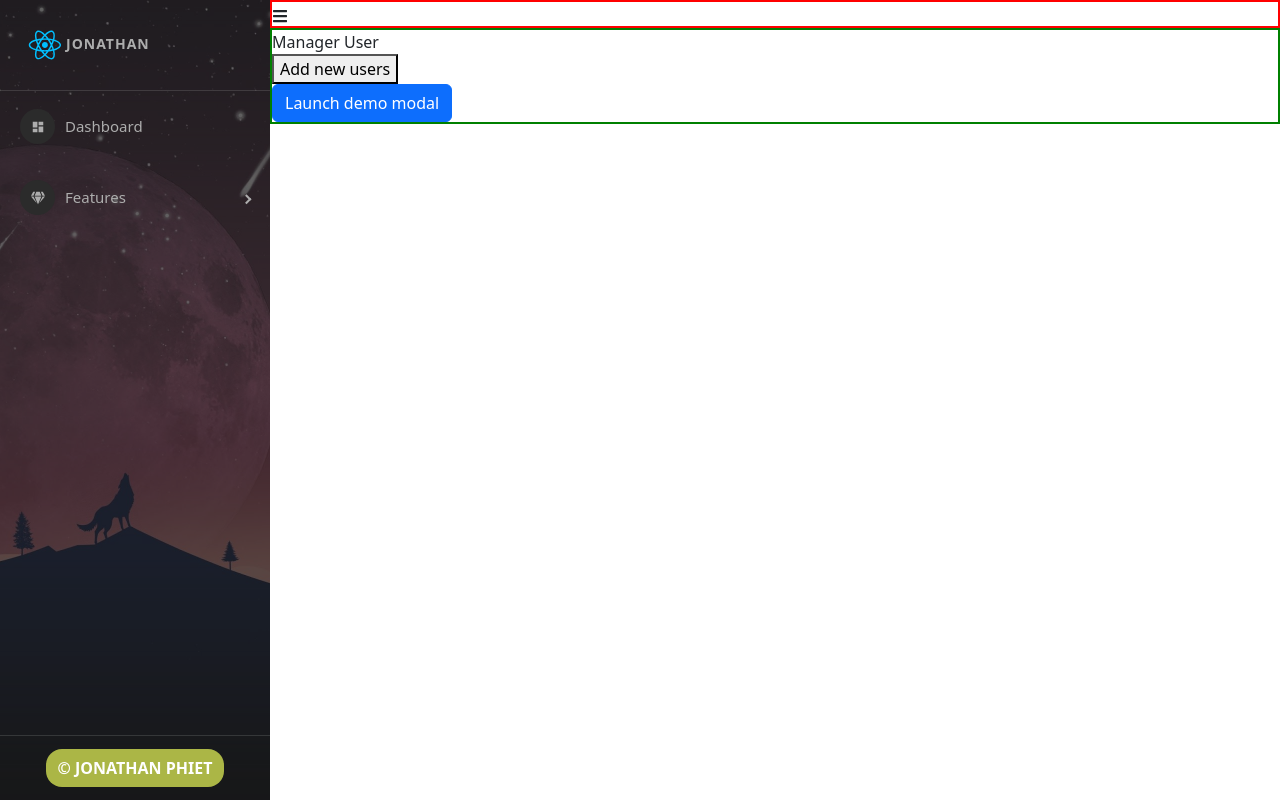
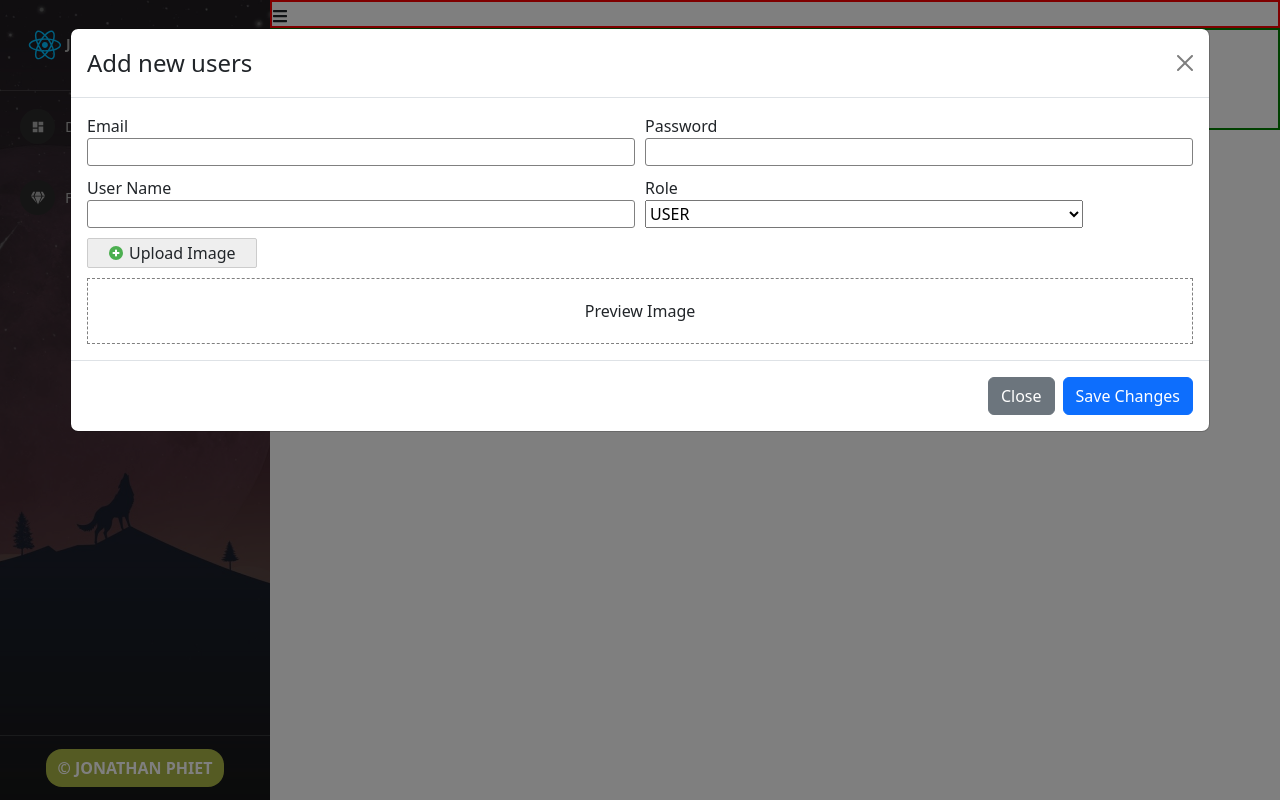
Before and after one commit to PhietNguyen21/Create-react-app, a React (Create React App) app: page /admin/manger-user in a window 1280 px wide. Both pictures are taken after a click on the button "Add new users". Built offline with nearby package versions, Linux system fonts and the light colour scheme.

Commit message:
video 58 Api Add User

```diff
--- a/src/components/Admin/Admin.scss
+++ b/src/components/Admin/Admin.scss
@@ -3,14 +3,28 @@
         width: 100%;
         .admin-main {
             border: 2px solid green;
-            // .manager-user-container {
-            //     .title {
-
-            //     }
-            //     .user-content {
-            //         border: 2px solid red;
-            //     }
-            // }
+            padding: 10px;
+            .manager-user-container {
+                .title {
+                    font-size: 1.6rem;
+                    font-weight: bold;
+                }
+                .user-content {
+                    .btn-addUser {
+                        background-color: #0d6efd;
+                        border: 1px solid #0d6efd;
+                        margin-bottom: 10px;
+                        padding: 2px 10px;
+                        border-radius: 3px;
+                        color: white;
+                        display: flex;
+                        align-items: center;
+                        span {
+                            margin-left: 5px;
+                        }
+                    }
+                }
+            }
         }
         .admin-header {
             border: 2px solid red;
--- a/src/components/Admin/Content/ManagerUser.js
+++ b/src/components/Admin/Content/ManagerUser.js
@@ -1,13 +1,30 @@
+import { useState } from "react";
 import ModalCreateUser from "./ModalCreateUser";
+import { FcPlus } from "react-icons/fc";
+const ManagerUser = (props) => {
+  const [show, setShow] = useState(false);
+  const handleClose = () => setShow(false);
+  const handleShow = () => setShow(true);
 
-const ManagerUser = (props) => {
   return (
     <div className="manager-user-container">
       <div className="title">Manager User</div>
       <div className="user-content">
-        <button>Add new users</button>
+        <button
+          className="btn-addUser"
+          onClick={(e) => {
+            handleShow();
+          }}
+        >
+          <FcPlus />
+          <span>Add new users</span>
+        </button>
         <div>
-          <ModalCreateUser />
+          <ModalCreateUser
+            show={show}
+            handleClose={handleClose}
+            handleShow={handleShow}
+          />
         </div>
       </div>
     </div>
--- a/src/components/Admin/Content/ModalCreateUser.js
+++ b/src/components/Admin/Content/ModalCreateUser.js
@@ -1,14 +1,10 @@
+import axios from "axios";
 import { useState } from "react";
 import Button from "react-bootstrap/Button";
 import Modal from "react-bootstrap/Modal";
 import { FcPlus } from "react-icons/fc";
 
-const ModalCreateUser = (props) => {
-  const [show, setShow] = useState(false);
-
-  const handleClose = () => setShow(false);
-  const handleShow = () => setShow(true);
-
+const ModalCreateUser = ({ show, handleClose, handleShow }) => {
   const [email, setEmail] = useState("");
   const [pass, setPass] = useState("");
   const [userName, setUserName] = useState("");
@@ -25,11 +21,43 @@ const ModalCreateUser = (props) => {
     //   setPreviewImage(e.target.files[0]);
     // }
   };
+
+  const handelSave = async (e) => {
+    e.preventDefault();
+
+    // const data = {
+    //   email: email,
+    //   password: pass,
+    //   username: userName,
+    //   role: role,
+    //   userImage: image,
+    // };
+    // console.log(data);
+
+    const form = new FormData();
+    form.append("email", email);
+    form.append("password", pass);
+    form.append("username", userName);
+    form.append("role", role);
+    form.append("userImage", image);
+    const res = await axios.post(
+      "http://localhost:8081/api/v1/participant",
+      form
+    );
+    console.log("check res", res);
+
+    handleClose();
+    setEmail("");
+    setImage("");
+    setPass("");
+    setRole("");
+    setUserName("");
+  };
   return (
     <>
-      <Button variant="primary" onClick={handleShow}>
+      {/* <Button variant="primary" onClick={handleShow}>
         Launch demo modal
-      </Button>
+      </Button> */}
 
       <Modal show={show} onHide={handleClose} size="xl" backdrop="static">
         <Modal.Header closeButton>
@@ -116,7 +144,7 @@ const ModalCreateUser = (props) => {
           <Button variant="secondary" onClick={handleClose}>
             Close
           </Button>
-          <Button variant="primary" onClick={handleClose}>
+          <Button variant="primary" onClick={handelSave}>
             Save Changes
           </Button>
         </Modal.Footer>
--- a/src/index.js
+++ b/src/index.js
@@ -22,8 +22,8 @@ root.render(
           <Route path="/users" element={<User />} />
         </Route>
         <Route path="admin" element={<Admin />}>
-          <Route index path="manger-user" element={<ManagerUser />} />
-          <Route path="DashBoard" element={<DashBoard />} />
+          <Route path="dashboard" index element={<DashBoard />} />
+          <Route path="manger-user" element={<ManagerUser />} />
         </Route>
       </Routes>
     </BrowserRouter>
```
